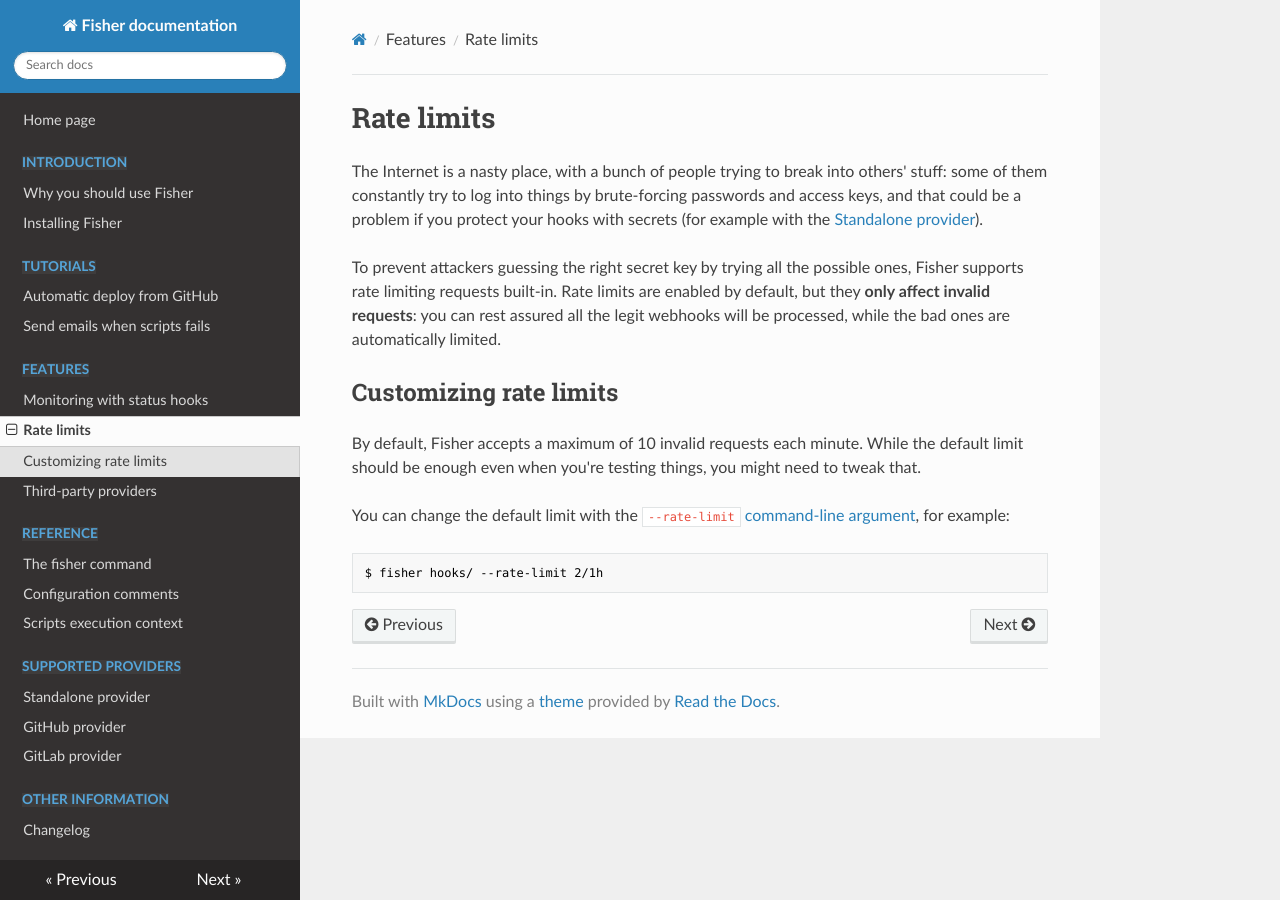
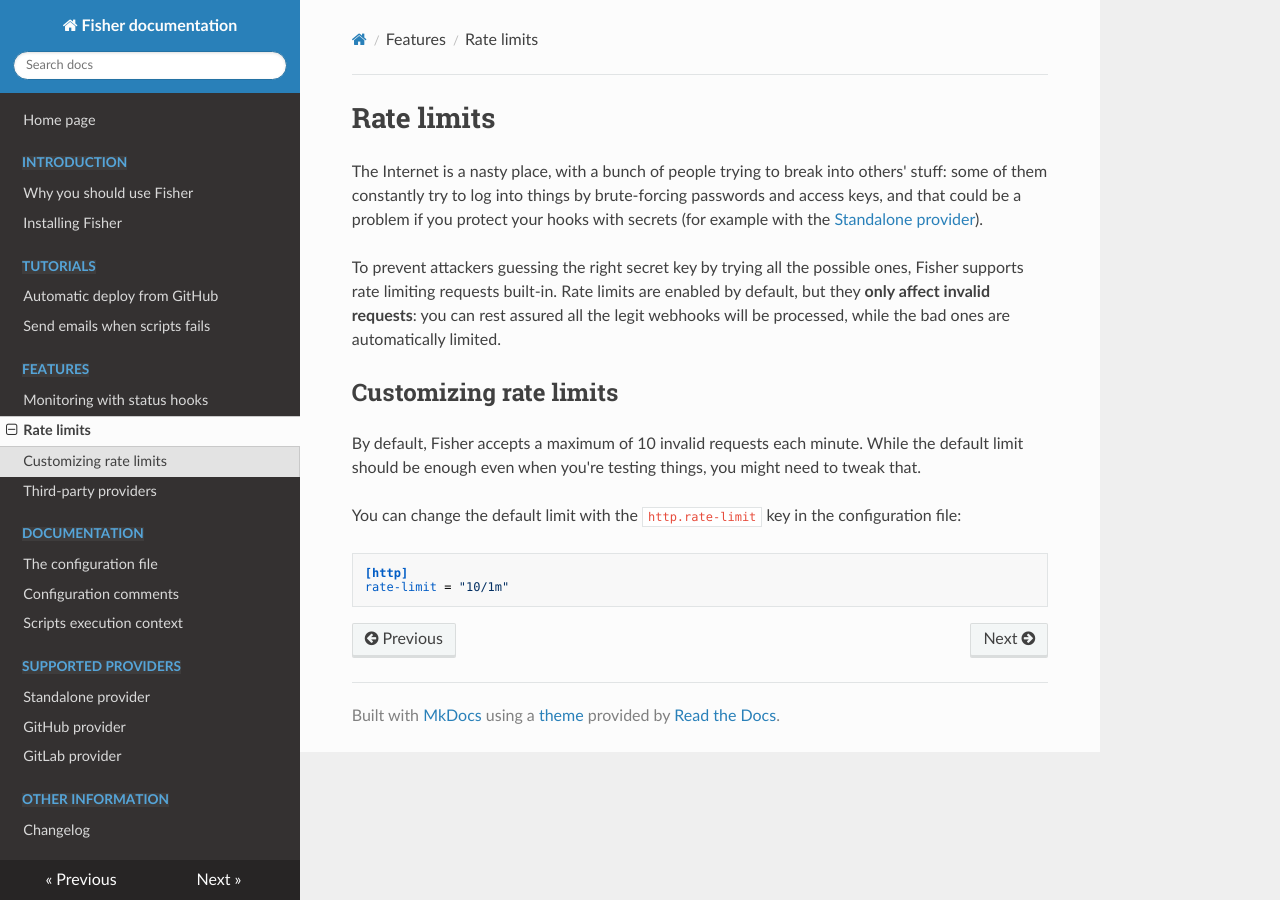
Before and after one commit to pietroalbini/fisher, an MkDocs documentation site: the page built from docs/src/features/rate-limits.md, in a window 1280 px wide. Built offline with MkDocs 1.6.1, drawn with Linux system fonts in a browser that asks for light colours; nearby versions of some CDN libraries; old or Windows-style settings are respelled for this version of MkDocs.

Commit message:
config: update documentation

````diff
--- a/docs/mkdocs.yml
+++ b/docs/mkdocs.yml
@@ -14,8 +14,8 @@ pages:
     - "Monitoring with status hooks": "features/status-hooks.md"
     - "Rate limits": "features/rate-limits.md"
     - "Third-party providers": "features/providers.md"
-  - "Reference":
-    - "The fisher command": "cli.md"
+  - "Documentation":
+    - "The configuration file": "docs/config.md"
     - "Configuration comments": "config-comments.md"
     - "Scripts execution context": "env.md"
   - "Supported providers":
--- a/docs/src/features/rate-limits.md
+++ b/docs/src/features/rate-limits.md
@@ -18,9 +18,10 @@ By default, Fisher accepts a maximum of 10 invalid requests each minute. While
 the default limit should be enough even when you're testing things, you might
 need to tweak that.
 
-You can change the default limit with the `--rate-limit` [command-line
-argument](../cli.md), for example:
+You can change the default limit with the `http.rate-limit` key in the
+configuration file:
 
-```plain
-$ fisher hooks/ --rate-limit 2/1h
+```toml
+[http]
+rate-limit = "10/1m"
 ```
````
Also changed, not shown: docs/src/cli.md (deleted, +0 -58 lines), docs/src/docs/config.md (added, +104 -0 lines), docs/src/install.md (+2 -2 lines), docs/src/tutorial/auto-deploy.md (+4 -3 lines), CHANGELOG.md.
